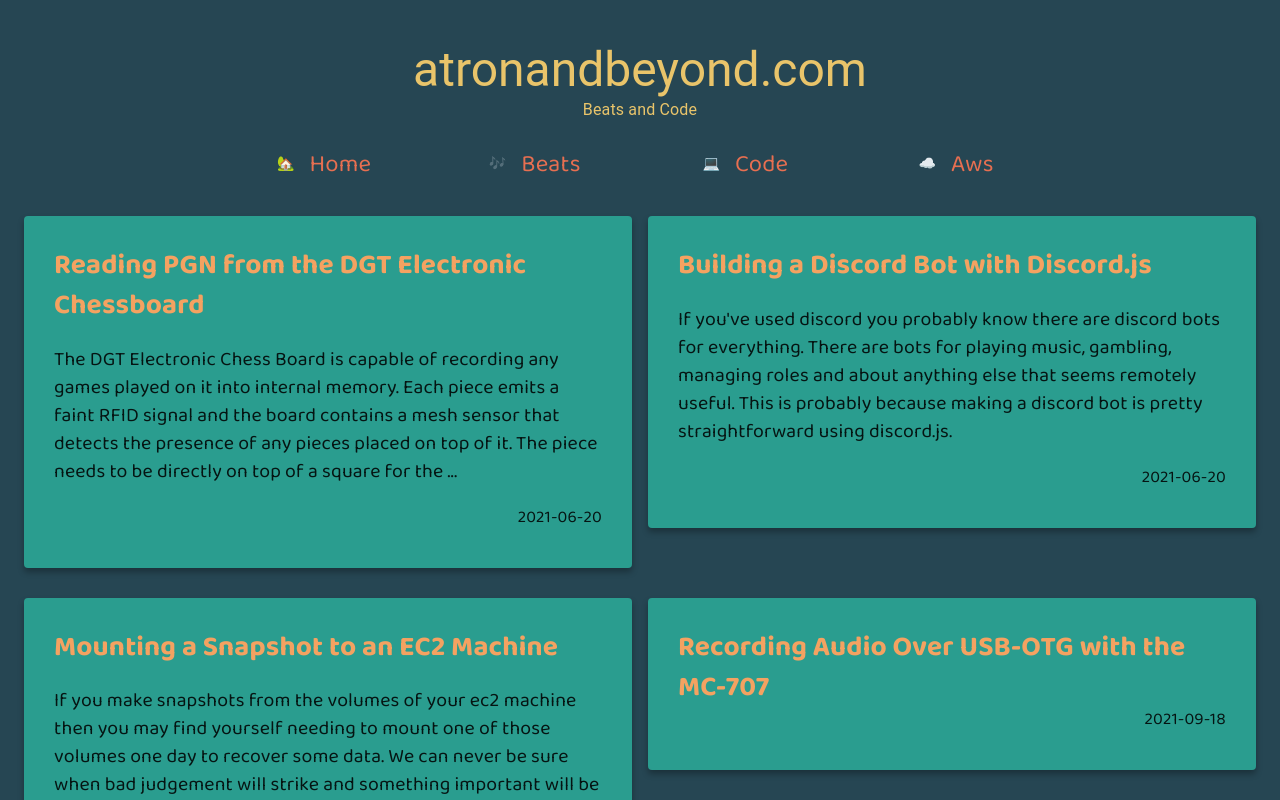
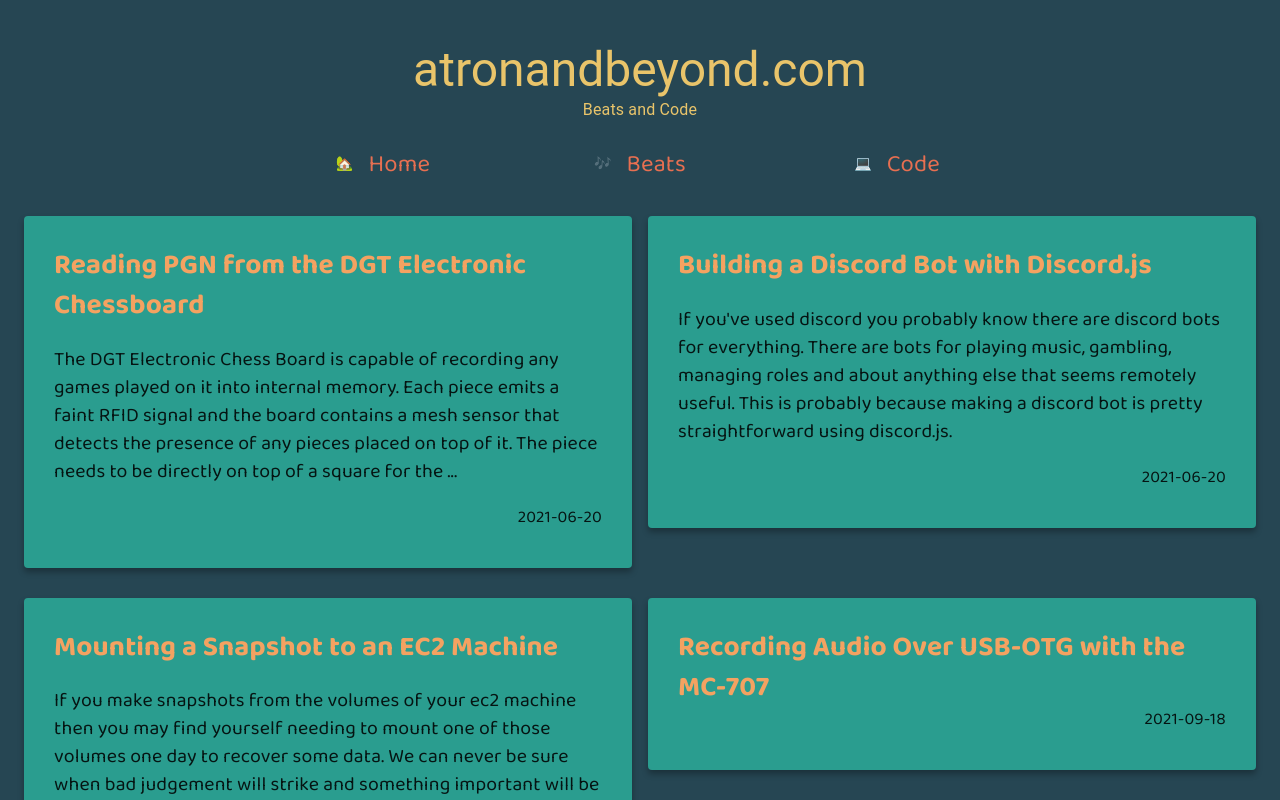
Before and after one commit to awayawm/atronandbeyond.com, a React app: page / in a window 1280 px wide. Shown: the top 800 px of the page. Built offline with nearby package versions, Linux system fonts and the light colour scheme; a web font is replaced by a local one.

Commit message:
update grid layout for navbar

```diff
--- a/src/Components/NavItem.js
+++ b/src/Components/NavItem.js
@@ -5,7 +5,7 @@ import {Grid} from "@material-ui/core";
 
 let NavItem = (props) => {
     return (
-        <Grid xs={3} key={props.key}>
+        <Grid xs={4} key={props.key}>
             <div className="navbar-item">
                 {props.tag.icon} <Link className="navbar-link" to={props.tag.link}>{props.tag.name}</Link>
             </div>
--- a/src/Components/Navbar.js
+++ b/src/Components/Navbar.js
@@ -8,17 +8,11 @@ let Navbar = (props) => {
     return (
         <div className="navbar">
             <Grid container spacing={4}>
-                <Grid xs={2}>
-                </Grid>
-                <Grid container xs={8}>
-                    {props.tags
-                        .filter((tag) => tag.enabled)
-                        .map((tag, i) => (
-                            <NavItem key={i} tag={tag}/>
-                        ))}
-                </Grid>
-                <Grid xs={2}>
-                </Grid>
+                {props.tags
+                    .filter((tag) => tag.enabled)
+                    .map((tag, i) => (
+                        <NavItem key={i} tag={tag}/>
+                    ))}
             </Grid>
         </div>
     )
--- a/src/config.js
+++ b/src/config.js
@@ -53,7 +53,7 @@ let config = {
             id: 5,
             name: "Aws",
             link: "/tags/aws",
-            enabled: true,
+            enabled: false,
             icon: "☁️",
         },
 
--- a/src/css/Navbar.css
+++ b/src/css/Navbar.css
@@ -9,7 +9,7 @@
 .navbar {
 	flex-direction: row;
 	justify-content: center;
-	margin: 3em 0;
+	margin: 3em 20%;
 }
 
 .navbar-item {
```
